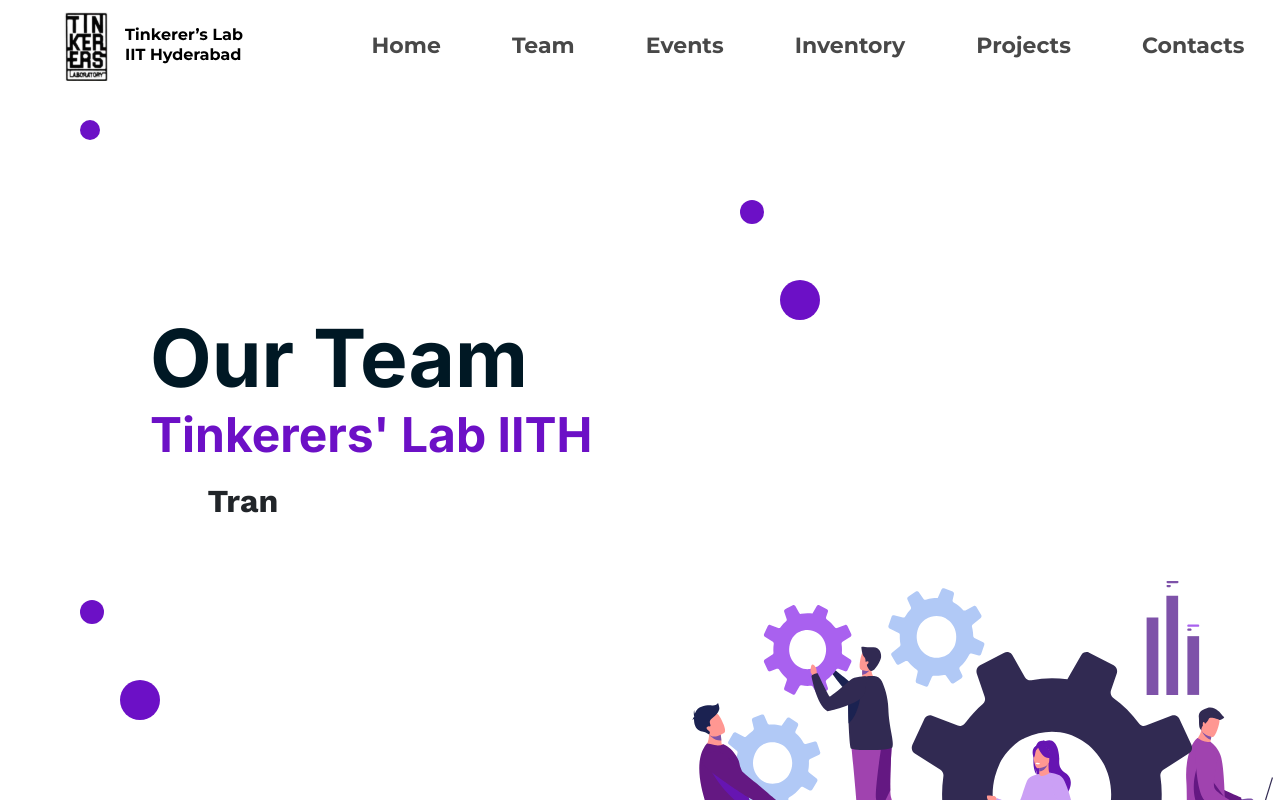
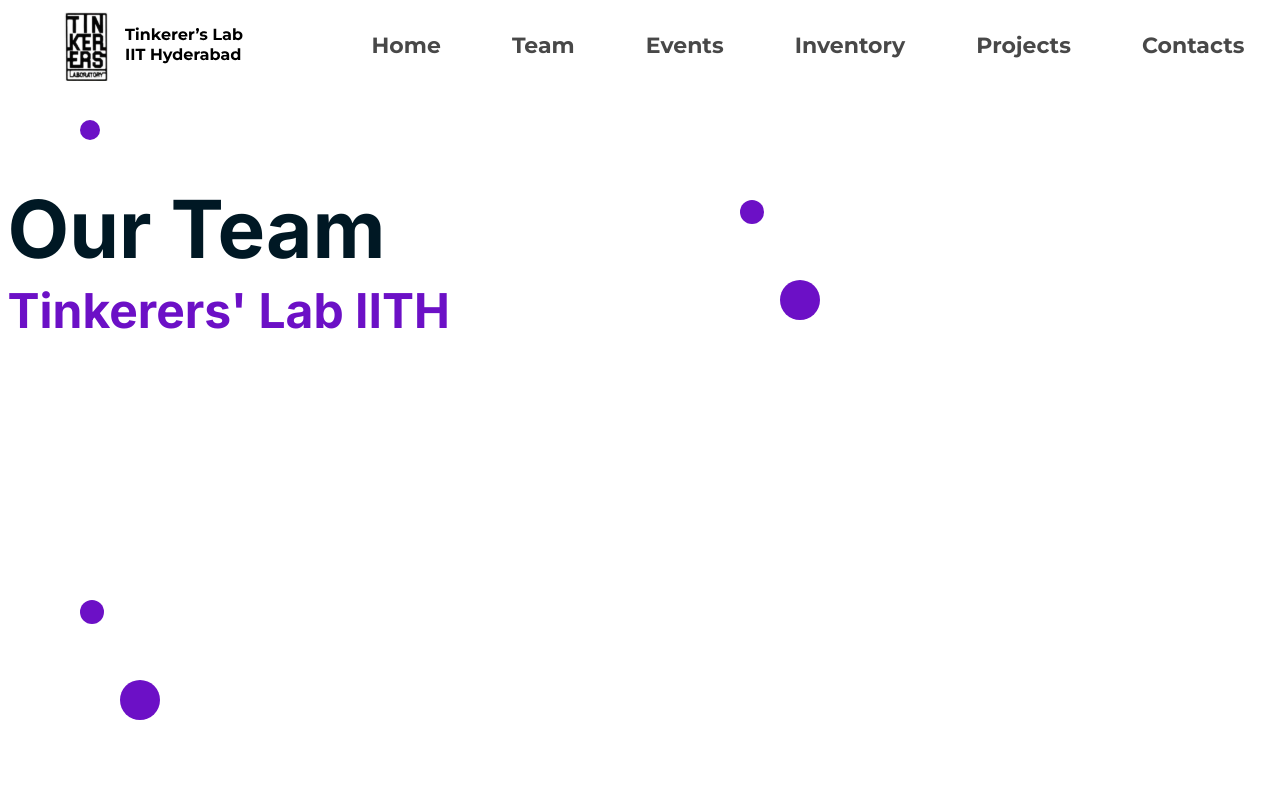
Before and after one commit to TinkerersLabIITH/TLweb, a React (Vite) app: page /team in a window 1280 px wide. Shown: the top 800 px of the page. Built offline with nearby package versions, Linux system fonts and the light colour scheme.

Commit message:
team heading position

```diff
--- a/src/pages/Team.jsx
+++ b/src/pages/Team.jsx
@@ -233,7 +233,7 @@
     margin-left: 15rem;
   }
   .hero-heading{
-    position: absolute;
+    // position: absolute;
     /* width: 431px; */
     /* height: 170px; */
     left: 15rem;
@@ -246,7 +246,7 @@
     /* line-height: 85px; */
   }
   .hero-tag{
-    position: absolute;
+    // position: absolute;
     width: 1008px;
     height: 580px;
     left: 15rem;
```
